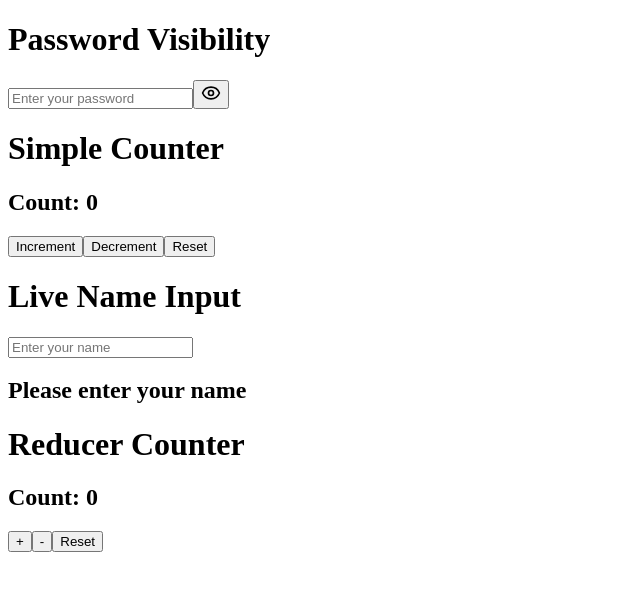
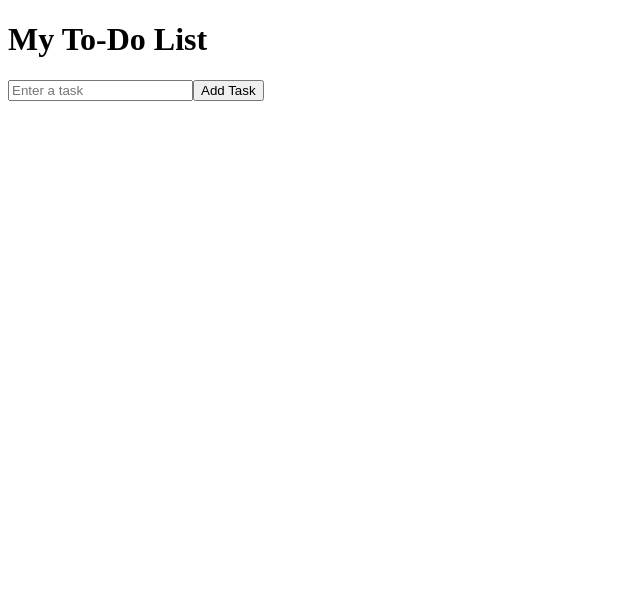
Before and after one commit to fuinodev/react-fundementals, a React (Vite) app: page / in a window 1280 px wide. Shown: the top 590 px of the page, without its empty margins (0-640 px from the left). Built offline with nearby package versions, Linux system fonts and the light colour scheme.

Commit message:
simple todo list with delete and complete, with icons just instructure

```diff
--- a/src/App.jsx
+++ b/src/App.jsx
@@ -1,15 +1,8 @@
-import SimpleCounter from "./components/SimpleCounter";
-import LiveNameInput from "./components/LiveNameInput";
-import PasswordVisibility from "./components/PasswordVisibility";
-import ReducerCounter from "./components/useReducer/ReducerCounter";
-
+import ReducerTodoList from "./components/Reducer/ReducerToDoList";
 const App = () => {
   return (
     <div>
-      <PasswordVisibility />
-      <SimpleCounter />
-      <LiveNameInput />
-      <ReducerCounter />
+      <ReducerTodoList />
     </div>
   );
 };
--- a/src/components/useReducer/ReducerCounter.jsx
+++ b/src/components/Reducer/ReducerCounter.jsx
@@ -9,7 +9,7 @@ const reducer = (state, action) => {
       return state - 1;
 
     case "reset":
-      return 0;
+      return state.filter((task) => task.id !== action.id);
 
     default:
       return state;
--- /dev/null
+++ b/src/components/Reducer/ReducerToDoList.jsx
@@ -0,0 +1,80 @@
+import { useReducer, useState } from "react";
+
+const reducer = (state, action) => {
+  switch (action.type) {
+    case "add":
+      return [
+        ...state,
+        {
+          id: action.id,
+          text: action.text,
+          completed: false,
+        },
+      ];
+
+    case "toggle":
+     return state.map((task) =>
+      task.id === action.id
+     ? {...task, completed : !task.completed}
+     : task
+    );
+
+    case "delete":
+   return state.filter((task) => task.id !== action.id);
+
+
+    default:
+      return state;
+  }
+};
+
+const ReducerTodoList = () => {
+  const [tasks, dispatch] = useReducer(reducer, []);
+  const [input, setInput] = useState("");
+
+  const handleAdd = () => {
+    if (!input.trim()) return;
+
+    dispatch({
+      type: "add",
+      id: crypto.randomUUID(),
+      text: input.trim(),
+    });
+
+    setInput("");
+  };
+
+  return (
+    <div>
+      <h1>My To-Do List</h1>
+
+      <input
+        type="text"
+        value={input}
+        onChange={(event) => setInput(event.target.value)}
+        placeholder="Enter a task"
+      />
+
+      <button onClick={handleAdd}>Add Task</button>
+
+      <ul>
+        {tasks.map((task) => (
+          <li key={task.id}>
+            <span>{task.text}</span>
+
+ <button onClick={() => dispatch({ type: "toggle", id: task.id})}
+  >
+  {task.completed ? "Undo" : "Completed"}
+</button>
+
+          <button onClick={() => dispatch({ type: "delete", id: task.id})}>
+  Delete
+</button>
+          </li>
+        ))}
+      </ul>
+    </div>
+  );
+};
+
+export default ReducerTodoList;
```
